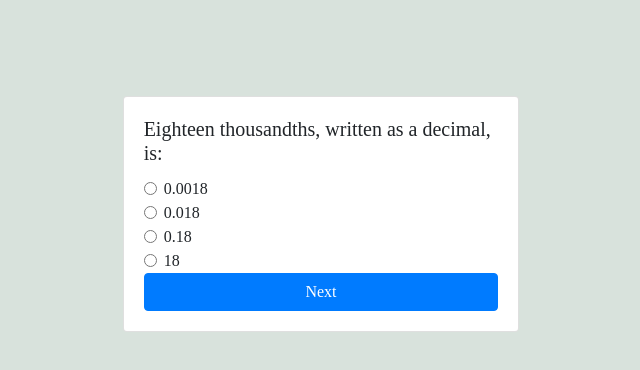
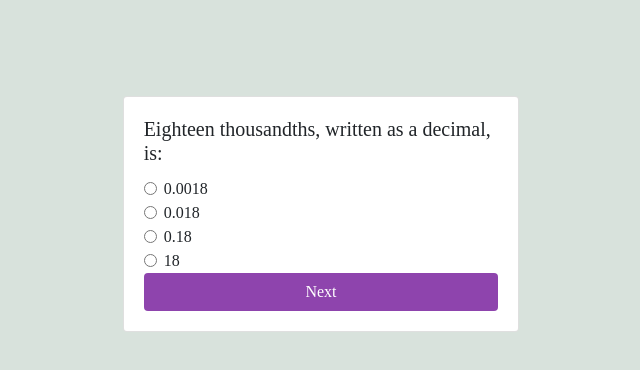
Before and after one commit to hasibul442/Quiz-Apps, a plain HTML site: page index.html in a window 1280 px wide. Shown: the whole page, without its empty margins (319-959 px from the left). Drawn offline with nearby package versions, Linux system fonts and the light colour scheme.

Commit message:
Update index.html

```diff
--- a/index.html
+++ b/index.html
@@ -51,7 +51,7 @@
                             </label>
                           </div>
 
-                          <button id="submit" type="button" class="btn btn-primary" >Next</button>
+                          <button id="submit" type="button" class="btn" >Next</button>
                         </div>
                       </div>
                 </div>
```
